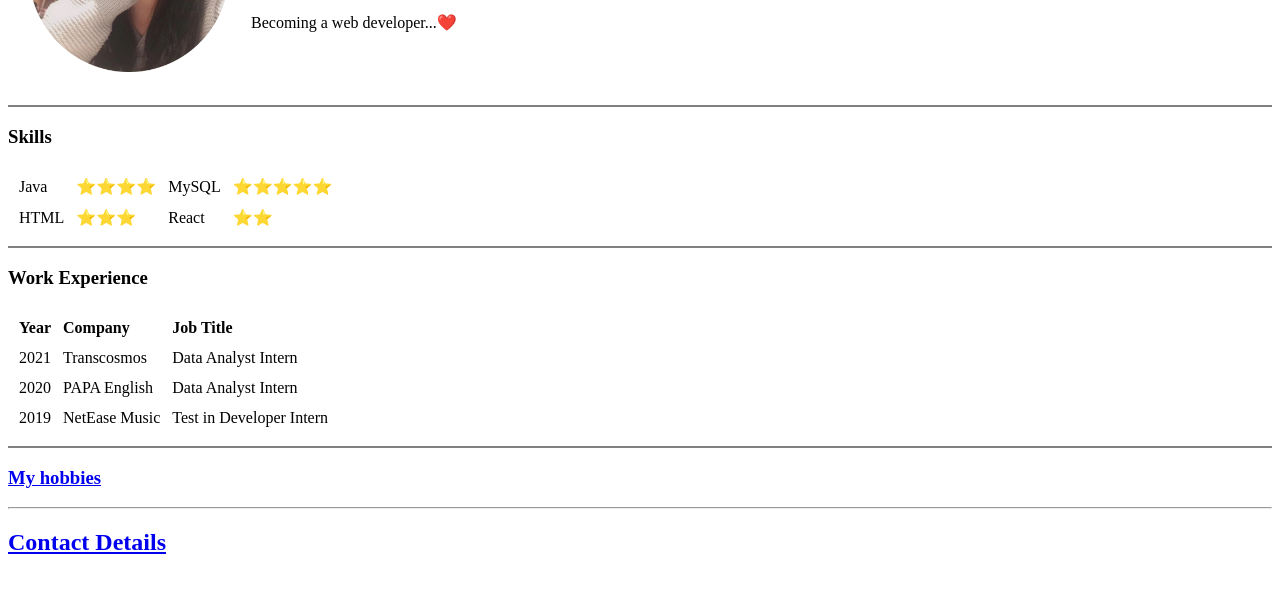
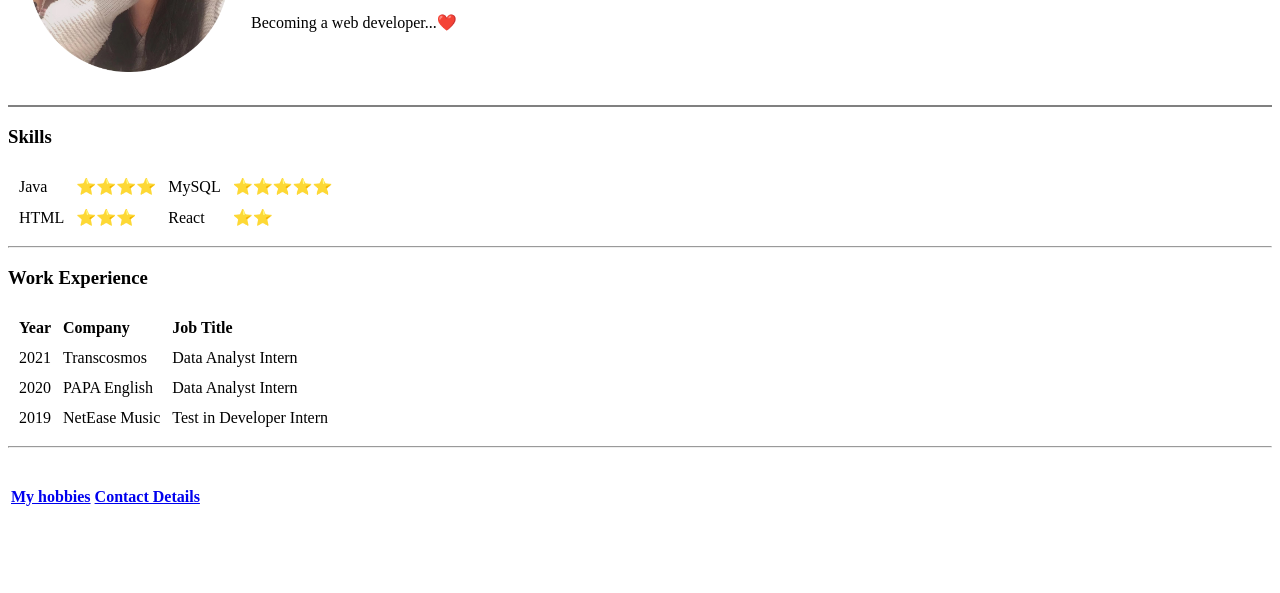
Before and after one commit to vegawhua/CV, a plain HTML site: page index.html in a window 1280 px wide. Shown: the part 157-750 px from the top of the page. Drawn offline with Linux system fonts and the light colour scheme.

Commit message:
Update index.html

```diff
--- a/index.html
+++ b/index.html
@@ -65,7 +65,7 @@
         </tr>
       </tbody>
     </table>
-    <hr size="2" noshade>
+    <hr>
 
     <!-- Work Experience Block -->
     <h3>Work Experience</h3>
@@ -95,11 +95,18 @@
         </tr>
       </tbody>
     </table>
-
-    <hr size = "2" noshade>
-    <a href="hobbies.html"><h3>My hobbies</h3></a>
     <hr>
-    <a href="contact.html"><h2>Contact Details</h2></a>
-
+    <p>
+      <table>
+        <tr>
+          <td>
+            <a href="hobbies.html"><h4>My hobbies</h4></a>
+          </td>
+          <td>
+            <a href="contact.html"><h4>Contact Details</h4></a>
+          </td>
+        </tr>
+      </table>
+    </p>
   </body>
 </html>
```
